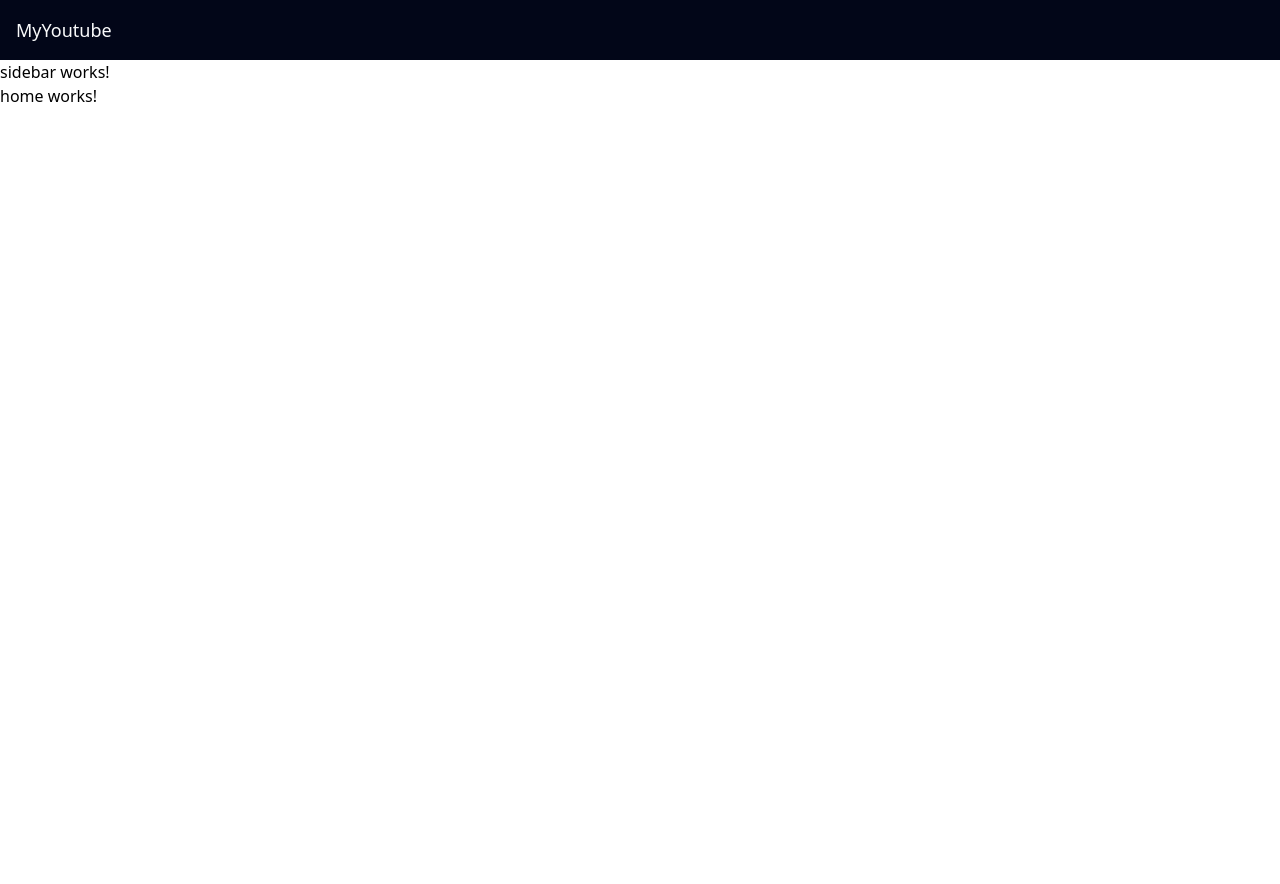
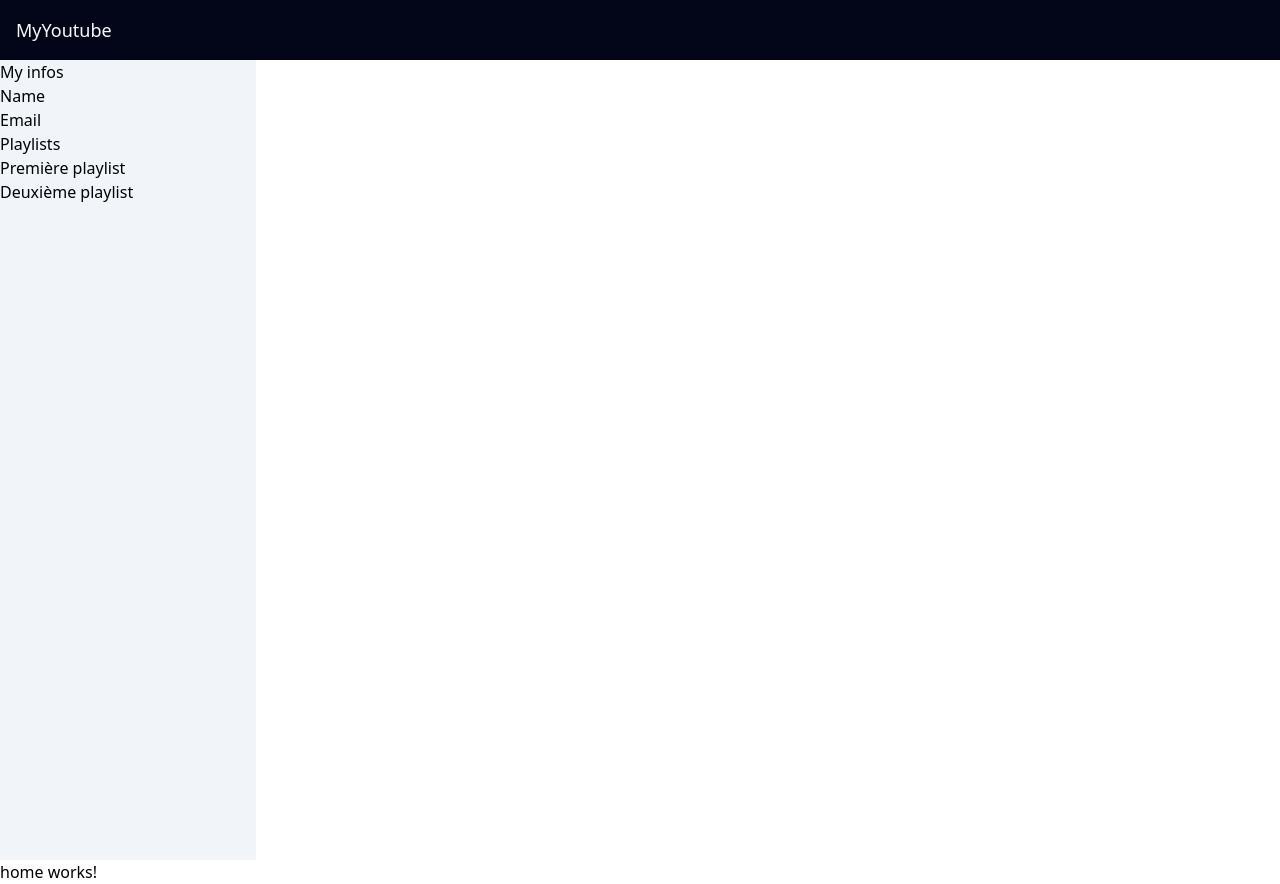
Before and after one commit to floraprvt/youtube-clone, an Angular app: page / in a window 1280 px wide. Before the commit the page ends 800 px from the top, so only its background shows below. Built offline with nearby package versions, Linux system fonts and the light colour scheme.

Commit message:
style(sidebar): add basic styles

```diff
--- a/src/app/components/sidebar/sidebar.html
+++ b/src/app/components/sidebar/sidebar.html
@@ -1 +1,19 @@
-<p>sidebar works!</p>
+<aside class="min-h-screen w-3xs bg-slate-100">
+    <section>
+        <h2>My infos</h2>
+        <p>Name</p>
+        <p>Email</p>
+    </section>
+
+    <section>
+        <h2>Playlists</h2>
+        <ul>
+            <li>
+                Première playlist
+            </li>
+            <li>
+                Deuxième playlist
+            </li>
+        </ul>
+    </section>
+</aside>
```
